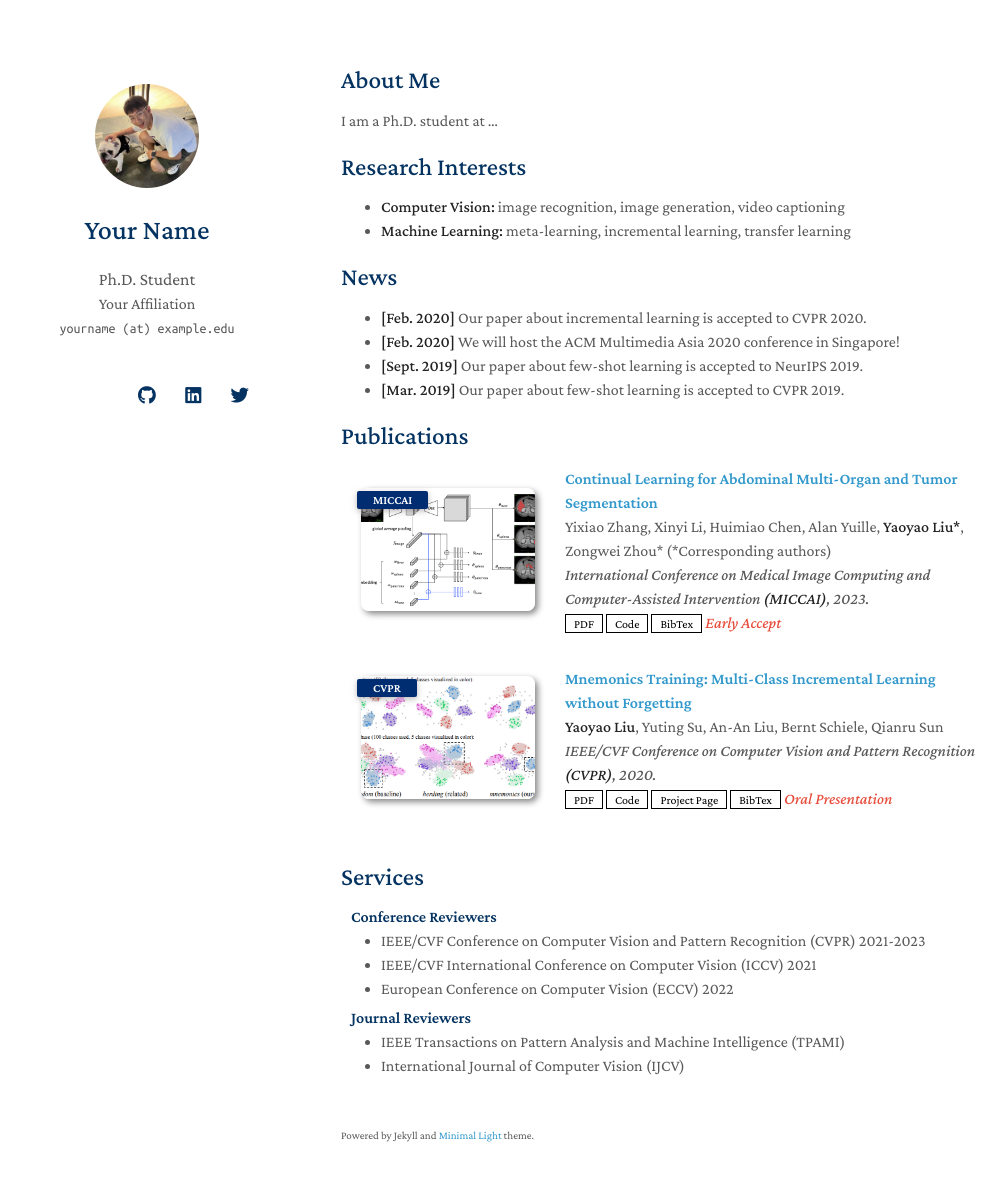
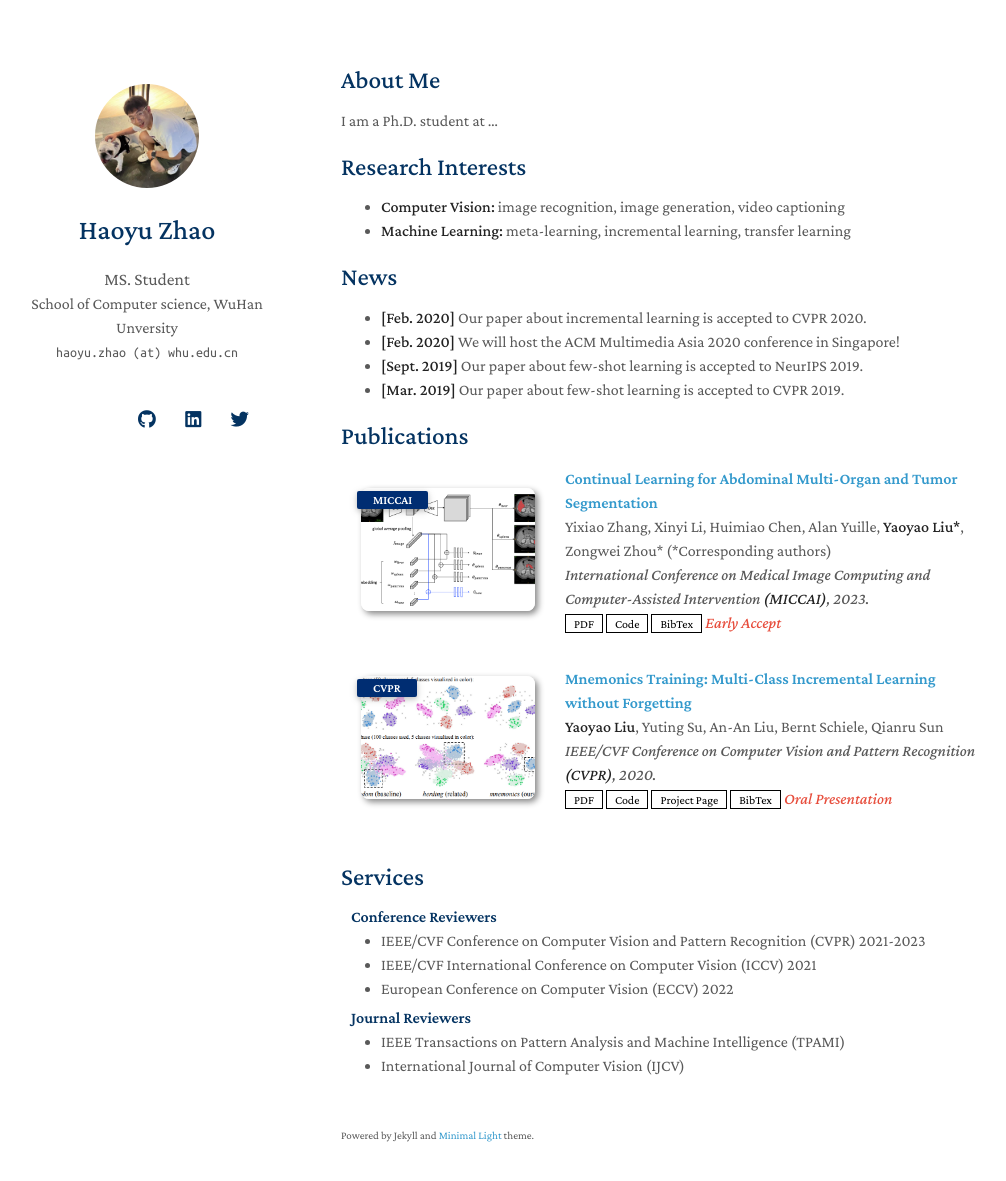
Before and after one commit to zhaohaoyu376/zhaohaoyu376.github.io, a Jekyll site: the page built from index.md, in a window 1280 px wide and 1216 px high. Shown: the top 1181 px of the window, without its empty margins (129-1135 px from the left). Built offline with Jekyll 4.4.1, drawn with Linux system fonts in a browser that asks for light colours; nearby versions of some CDN libraries; a style sheet for code colours, icons or effects is not loaded; our own code applies the rules of GitHub Pages for plain Markdown files.

Commit message:
Update _config.yml

```diff
--- a/_config.yml
+++ b/_config.yml
@@ -1,8 +1,8 @@
 # Basic Information
-title: Your Name
-position: Ph.D. Student
-affiliation: Your Affiliation
-email: yourname (at) example.edu
+title: Haoyu Zhao
+position: MS. Student
+affiliation: School of Computer science, WuHan Unversity
+email: haoyu.zhao (at) whu.edu.cn
 
 # Search Engine Optimization (SEO)
 # The following information is used to improve the website traffic from search engines, e.g., Google.
```
